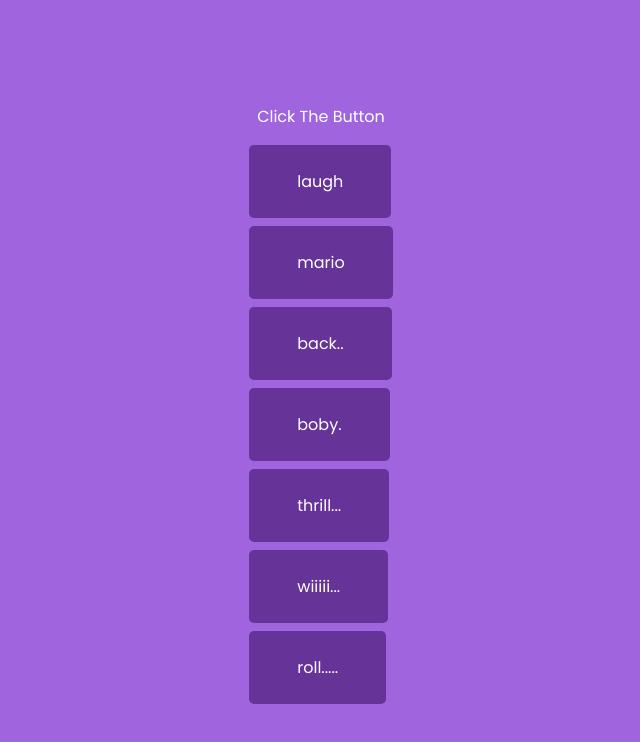
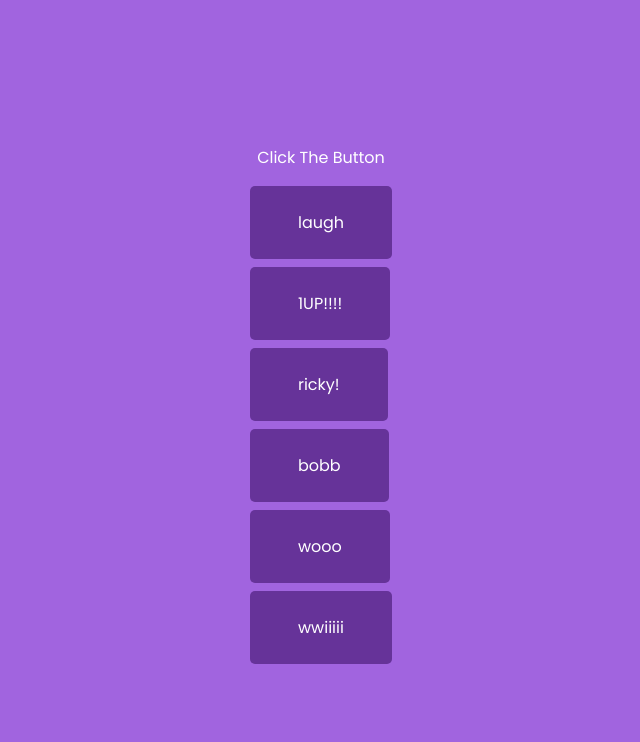
Before and after one commit to fordlaturnas/SoundBoard, a plain HTML site: page index.html in a window 1280 px wide. Shown: the whole page, without its empty margins (319-959 px from the left). Drawn offline with Linux system fonts and the light colour scheme.

Commit message:
fix button

```diff
--- a/index.html
+++ b/index.html
@@ -2,19 +2,17 @@
 <html lang="en">
   <head>
     <meta charset="UTF-8" />
-    <meta http-equiv="X-UA-Compatible" content="IE=edge" />
     <meta name="viewport" content="width=device-width, initial-scale=1.0" />
     <link rel="stylesheet" href="style.css" />
     <title>Sound Board</title>
   </head>
   <body>
     <audio id="laugh" src="sounds/man-laugh.mp3"></audio>
-    <audio id="mario" src="sounds/mario-coin.mp3"></audio>
-    <audio id="back" src="sounds/right-back.mp3"></audio>
-    <audio id="spongebob" src="sounds/spongebob.mp3"></audio>
-    <audio id="suspense" src="sounds/suspense.mp3"></audio>
-    <audio id="wii" src="sounds/wii.mp3"></audio>
-    <audio id="rick" src="sounds/rick-roll.mp3"></audio>
+    <audio id="1UP!!!!" src="sounds/mario-coin.mp3"></audio>
+    <audio id="ricky!" src="sounds/rick-roll.mp3"></audio>
+    <audio id="bobb" src="sounds/spongebob.mp3"></audio>
+    <audio id="wooo" src="sounds/suspense.mp3"></audio>
+    <audio id="wwiiiii" src="sounds/wii.mp3"></audio>
 
     <div class="container">
       <p class="title">Click The Button</p>
--- a/script.js
+++ b/script.js
@@ -1,22 +1,11 @@
-const sounds = [
-  'laugh',
-  'mario',
-  'back..',
-  'boby.',
-  'thrill...',
-  'wiiiii...',
-  'roll.....',
-];
+const sounds = ['laugh', '1UP!!!!', 'ricky!', 'bobb', 'wooo', 'wwiiiii'];
 
-// loop to this sounds
 sounds.forEach((sound) => {
-  //create button
   const btn = document.createElement('button');
   btn.classList.add('btn');
 
   btn.innerText = sound;
 
-  // loop to each button we add even listener on to each one
   btn.addEventListener('click', () => {
     stopSongs();
 
@@ -29,6 +18,7 @@ sounds.forEach((sound) => {
 function stopSongs() {
   sounds.forEach((sound) => {
     const song = document.getElementById(sound);
+
     song.pause();
     song.currentTime = 0;
   });
--- a/style.css
+++ b/style.css
@@ -6,7 +6,7 @@
 
 body {
   background-color: rgb(161, 100, 223);
-  font-family: 'Poppins', 'sans-serif';
+  font-family: 'Poppins', sans-serif;
   display: flex;
   flex-wrap: wrap;
   align-items: center;
@@ -34,7 +34,6 @@ body {
   font-family: inherit;
   cursor: pointer;
 }
-
 .btn:hover {
   opacity: 0.9;
 }
```
Also changed, not shown: 1 other file.
